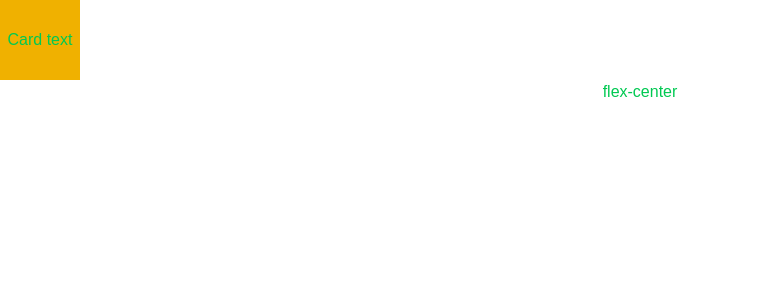
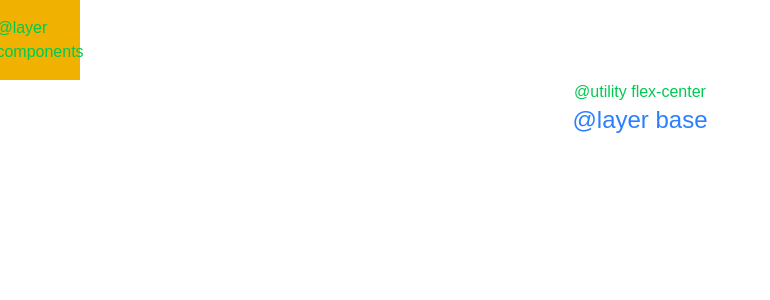
Before and after one commit to caozhengqian/tailwindstudy, a Next.js app: page /custom in a window 1280 px wide. Shown: the top 300 px of the page, without its empty margins (0-770 px from the left). Built offline with nearby package versions, Linux system fonts and the light colour scheme.

Commit message:
自定义3-3 @layer base

```diff
--- a/src/app/custom/page.tsx
+++ b/src/app/custom/page.tsx
@@ -4,11 +4,12 @@ export default function Custom() {
     return (
         <>
             <div className="card">
-                Card text
+                @layer components
             </div>
             <div className="flex-center">
-                flex-center
+                @utility flex-center
             </div>
+            <h1>@layer base</h1>
         </>
 
     );
--- a/src/app/globals.css
+++ b/src/app/globals.css
@@ -28,6 +28,11 @@ body {
 @utility flex-center {
   @apply flex justify-center items-center text-green-500
 }
+@layer base {
+  h1{
+    @apply text-2xl text-blue-500 flex-center
+  }
+}
 @layer components{
   .card{
     @apply w-20 h-20 bg-yellow-500 flex-center
```
